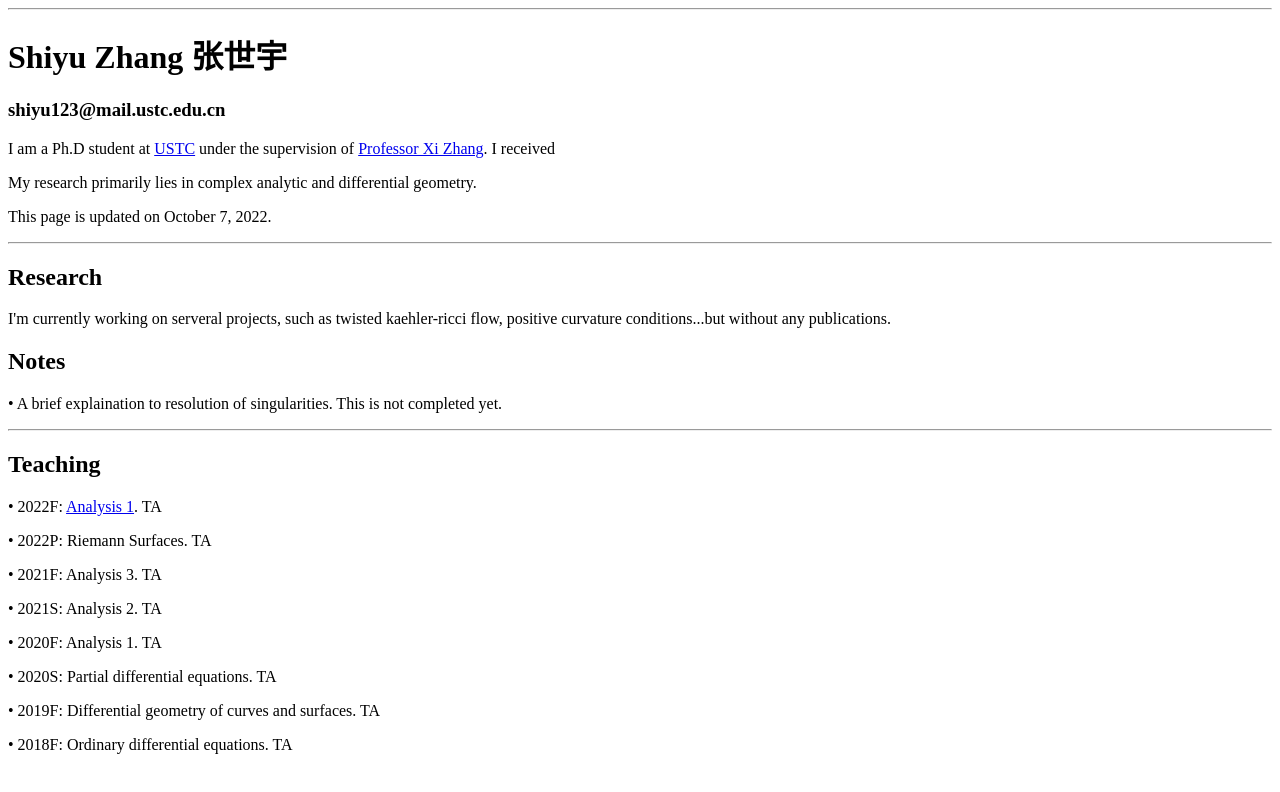
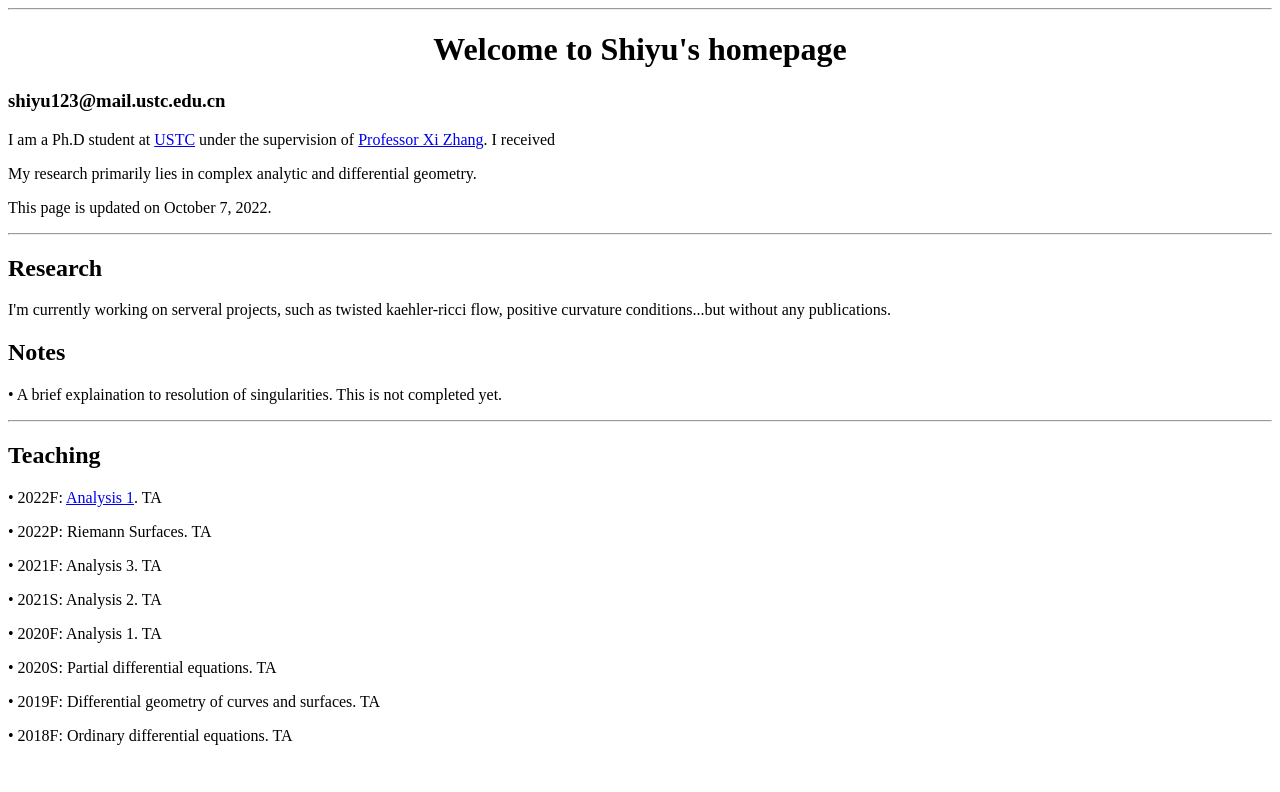
Before and after one commit to BerkovichYu/BerkovichYu.github.io, a plain HTML site: page index.html in a window 1280 px wide. Drawn offline with Linux system fonts and the light colour scheme.

Commit message:
Update index.html

```diff
--- a/index.html
+++ b/index.html
@@ -1,6 +1,6 @@
 <html>
 <head>
-<title align="center">Welcome to Shiyu's homepage</title>
+<title>Shiyu Zhang</title>
   <meta name="google-site-verification" content="iiVqSYgyMZaSKjwBvW68iFKeEzjvsk_R_WuHS7sTOfA" />
 </head>
 <body style="background-color:white;">
@@ -9,7 +9,7 @@
 <hr>
 
 
-<h1>Shiyu Zhang  张世宇</h1>
+<h1 align="center">Welcome to Shiyu's homepage</h1>
 <p>
   <h3>shiyu123@mail.ustc.edu.cn</h1>
 </p>
```
